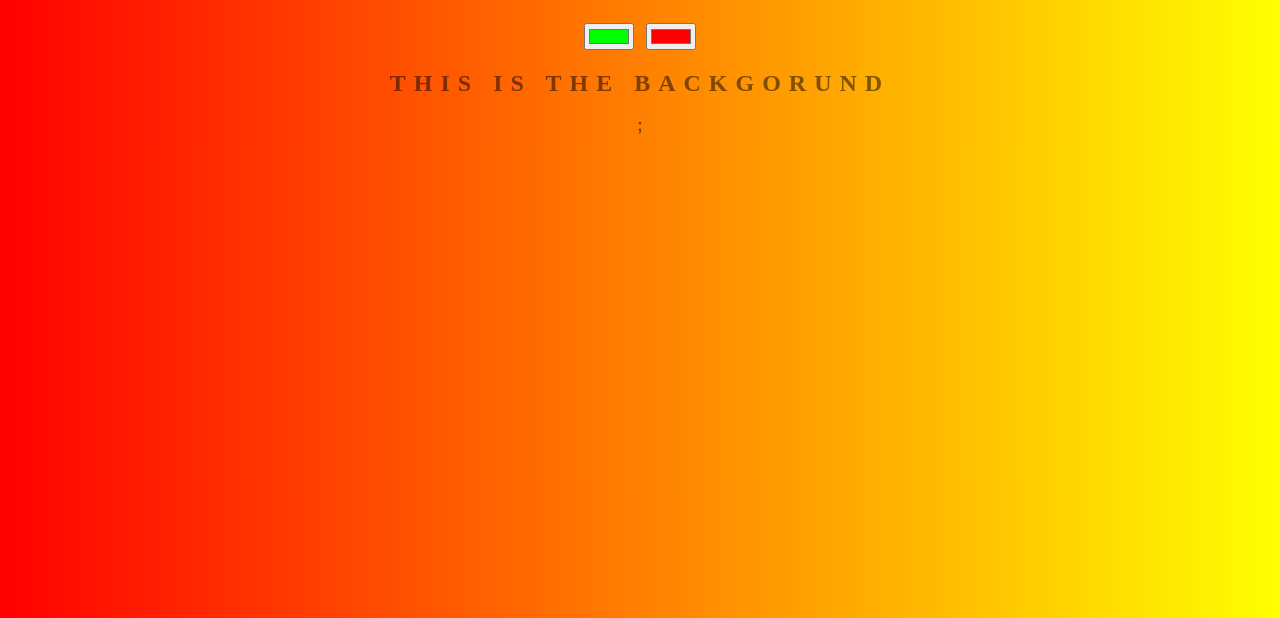
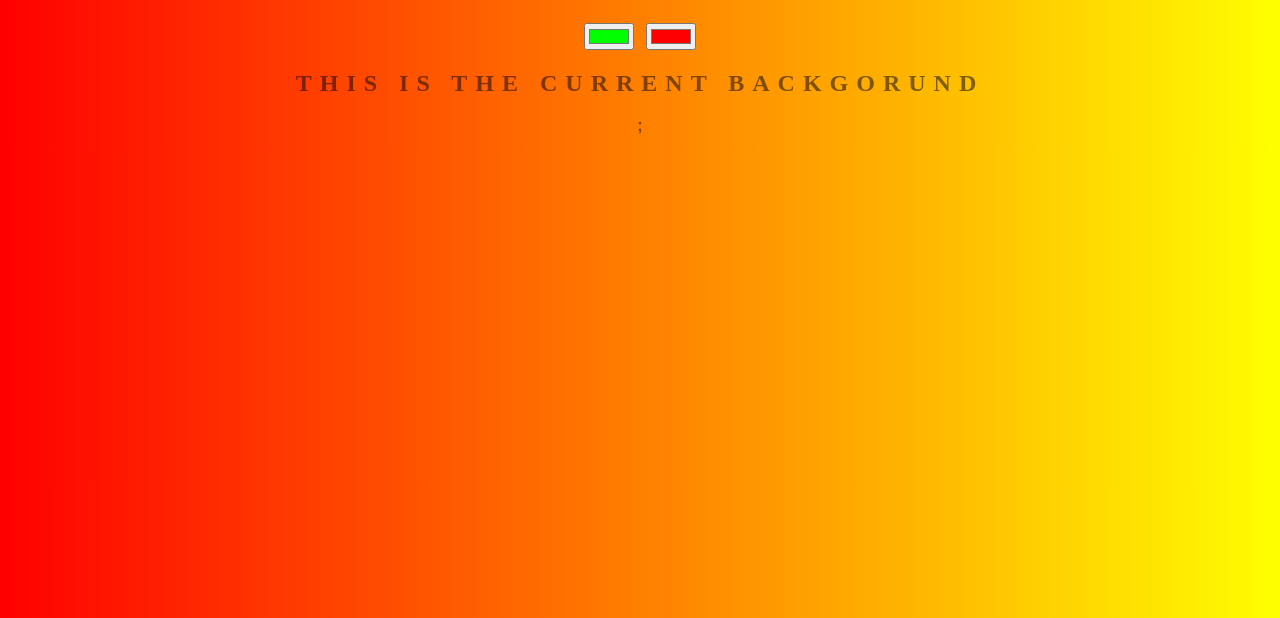
Before and after one commit to raeez21/background_genarator, a plain HTML site: page index.html in a window 1280 px wide. Shown: the part 182-800 px from the top of the page. Drawn offline with Linux system fonts and the light colour scheme.

Commit message:
more changes in typo

```diff
--- a/index.html
+++ b/index.html
@@ -8,7 +8,7 @@
     <h1>Background Genertor</h1>
     <input class="color1" type="color" name="color1" value="#00ff00">
     <input class="color2" type="color" name="color2" value="#ff0000">
-    <h2>This is the backgorund</h2>
+    <h2>This is the current backgorund</h2>
     <h3></h3>
     <script type="text/javascript" src="script.js"></script>
 </body>
```
